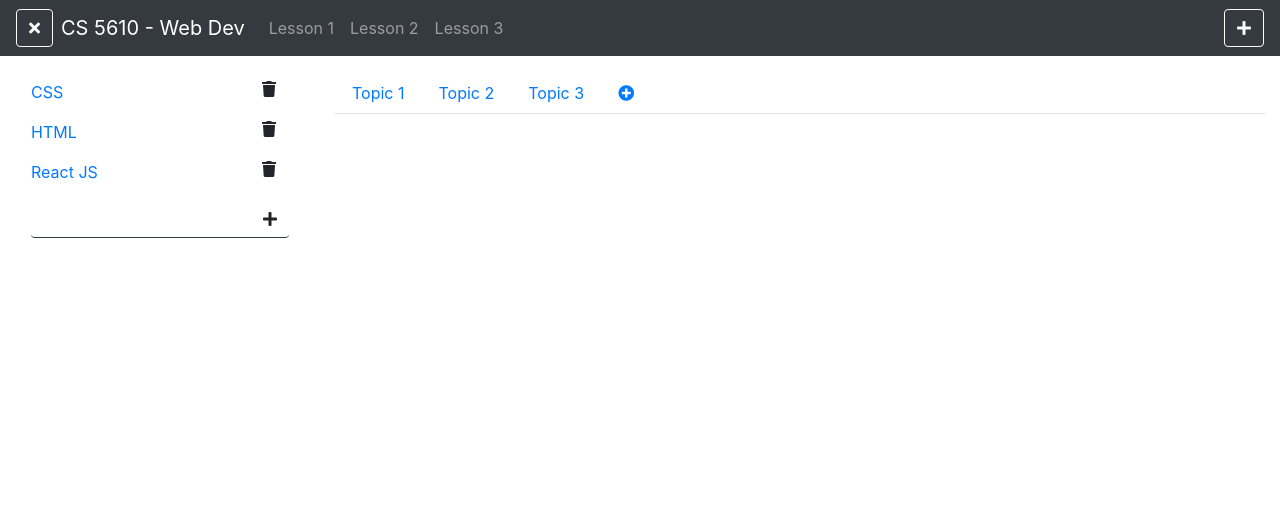
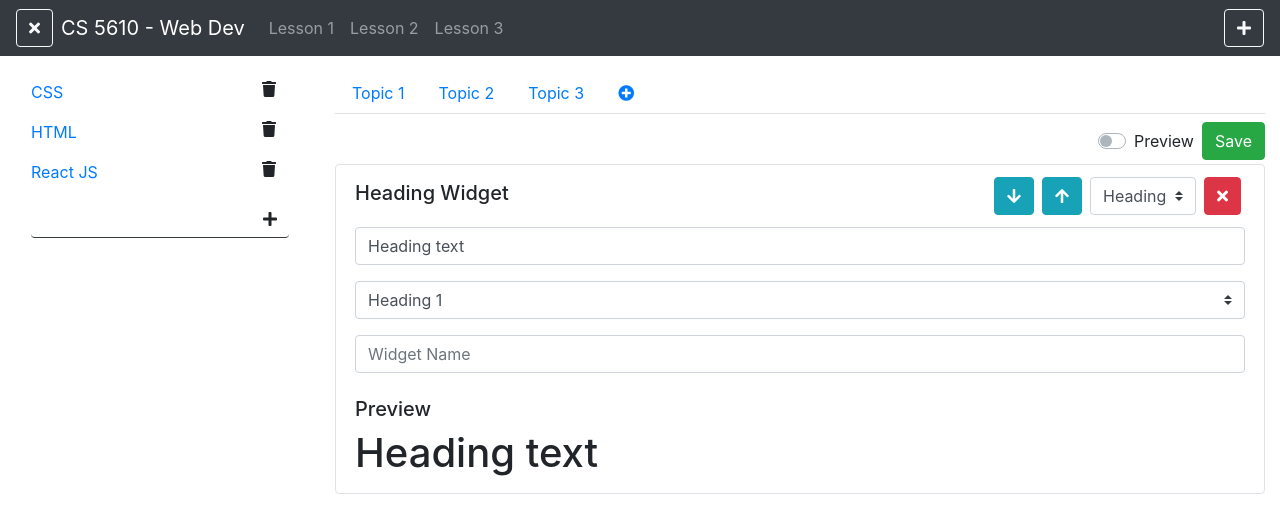
Before and after one commit to tsnaik/wbdv-sp20-tsnaik-client-react, a React (Create React App) app: page / in a window 1280 px wide. Shown: the top 532 px of the page. Built offline with nearby package versions, Linux system fonts and the light colour scheme; no server answers.

Commit message:
Added widget

```diff
--- a/src/components/CourseEditor/CourseEditorComponent.js
+++ b/src/components/CourseEditor/CourseEditorComponent.js
@@ -3,6 +3,7 @@ import ModuleListComponent from "./ModuleListComponent";
 import './CourseEditor.css'
 import LessonListComponent from "./LessonsListComponent";
 import TopicPillsComponent from "./TopicPillsComponent";
+import WidgetListComponent from "./WidgetListComponent";
 
 const CourseEditorComponent = ({hideCourseEditor}) =>
 
@@ -45,9 +46,31 @@ const CourseEditorComponent = ({hideCourseEditor}) =>
                         {_id: "21", title: "Topic 2"},
                         {_id: "32", title: "Topic 3"},
                     ]}/>
+                    <div className="row mt-2">
+                        <div className="col justify-content-end d-flex">
+                            <div className="form-inline">
+                                <div className="custom-control custom-switch">
+                                    <input type="checkbox" className="custom-control-input"
+                                           id="customSwitch1"/>
+                                        <label className="custom-control-label"
+                                               htmlFor="customSwitch1">Preview</label>
+                                </div>
+                                <span className="ml-2">
+                            <button className="btn btn-success" type="button">Save</button>
+                        </span>
+                            </div>
+                        </div>
+                    </div>
+                    <div>
+                        <WidgetListComponent
+                        widgets={[
+                            {_id: "13", title: "Widget 1"},
+                        ]}/>
+                    </div>
                 </div>
             </div>
         </div>
-    </div>;
+    </div>
+;
 
 export default CourseEditorComponent
--- /dev/null
+++ b/src/components/CourseEditor/WidgetListComponent.js
@@ -0,0 +1,47 @@
+import React from "react";
+
+const WidgetListComponent = ({widgets}) =>
+    <div>
+        <div className="mt-1 border rounded">
+            <div className="row mx-1 my-2">
+                <div className="col">
+                    <h5 className="wbdv-widget-header mt-2 align-center">Heading Widget</h5>
+                    <span className="float-md-right form-inline">
+                        <button className="btn btn-info m-1"><i
+                            className="fas fa-arrow-down"/></button>
+                        <button className="btn btn-info m-1"><i
+                            className="fas fa-arrow-up"/></button>
+                        <select className="custom-select m-1">
+                            <option value="heading">Heading</option>
+                        </select>
+                        <button className="btn btn-danger m-1"><i
+                            className="fas fa-times"/></button>
+                    </span>
+                </div>
+            </div>
+            <div className="row mx-1 my-2">
+                <div className="col">
+                    <div className="form-group">
+                        <input type="text" className="form-control" placeholder="Heading text"
+                               value="Heading text"/>
+                    </div>
+                    <div className="form-group">
+                        <select className="custom-select">
+                            <option value="heading1">Heading 1</option>
+                        </select>
+                    </div>
+                    <div className="form-group">
+                        <input type="text" className="form-control" placeholder="Widget Name"/>
+                    </div>
+                </div>
+            </div>
+            <div className="row mx-1 my-2">
+                <div className="col">
+                    <h5>Preview</h5>
+                    <h1>Heading text</h1>
+                </div>
+            </div>
+        </div>
+    </div>;
+
+export default WidgetListComponent;
--- a/src/containers/CourseManagerContainer.js
+++ b/src/containers/CourseManagerContainer.js
@@ -2,7 +2,6 @@ import React from "react";
 import CourseManagerNavbarComponent from "../components/CourseManager/CourseManagerNavbarComponent";
 import CourseTableComponent from "../components/CourseManager/CourseTableComponent";
 import CourseGridComponent from "../components/CourseManager/CourseGridComponent";
-// import CourseEditor from "./CourseEditor/CourseEditor";
 import {createCourse, deleteCourse, findAllCourses, updateCourse} from "../services/CourseService"
 import CourseEditorComponent from "../components/CourseEditor/CourseEditorComponent";
 
@@ -132,7 +131,6 @@ class CourseManagerContainer extends React.Component {
 
                  </div>
                 }
-
                 {
                     this.state.editingCourse
                     && <CourseEditorComponent hideCourseEditor={this.hideCourseEditor}/>
```
